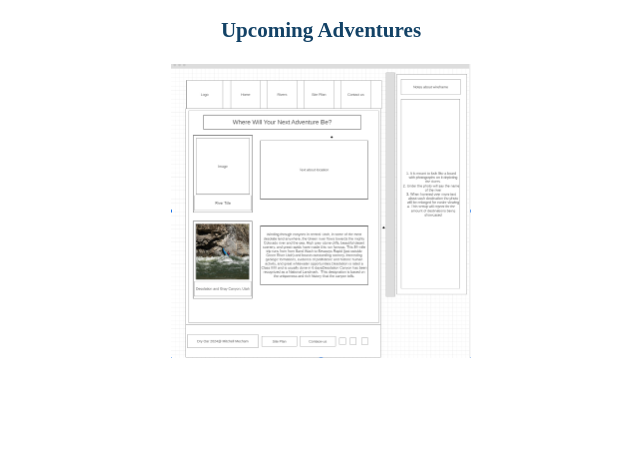
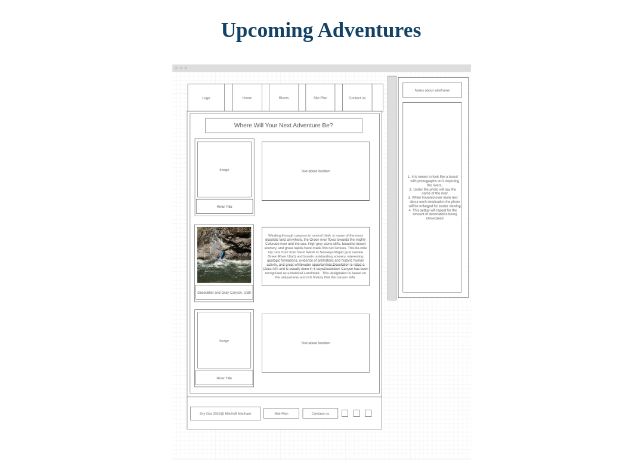
Before and after one commit to MLMecham/wdd130, a plain HTML site: page wwr/site-plan-rafting.html in a window 1280 px wide. Shown: the part 2893-3353 px from the top of the page, without its empty margins (319-959 px from the left). Before the commit the page ends 3323 px from the top, so only its background shows below. Drawn offline with Linux system fonts and the light colour scheme; a web font is replaced by a local one.

Commit message:
Updated the wireframe to the final product.

```diff
--- a/wwr/site-plan-rafting.html
+++ b/wwr/site-plan-rafting.html
@@ -121,7 +121,7 @@
 
     <h3>Upcoming Adventures</h3>
 
-    <img src="images/riverwireframe2.png" alt="Upcoming Adventures wireframe">
+    <img src="images/riverwireframe3.png" alt="Upcoming Adventures wireframe">
 
   </main>
 </body>
```
Also changed, not shown: wwr/images/riverwireframe3.png (added).
